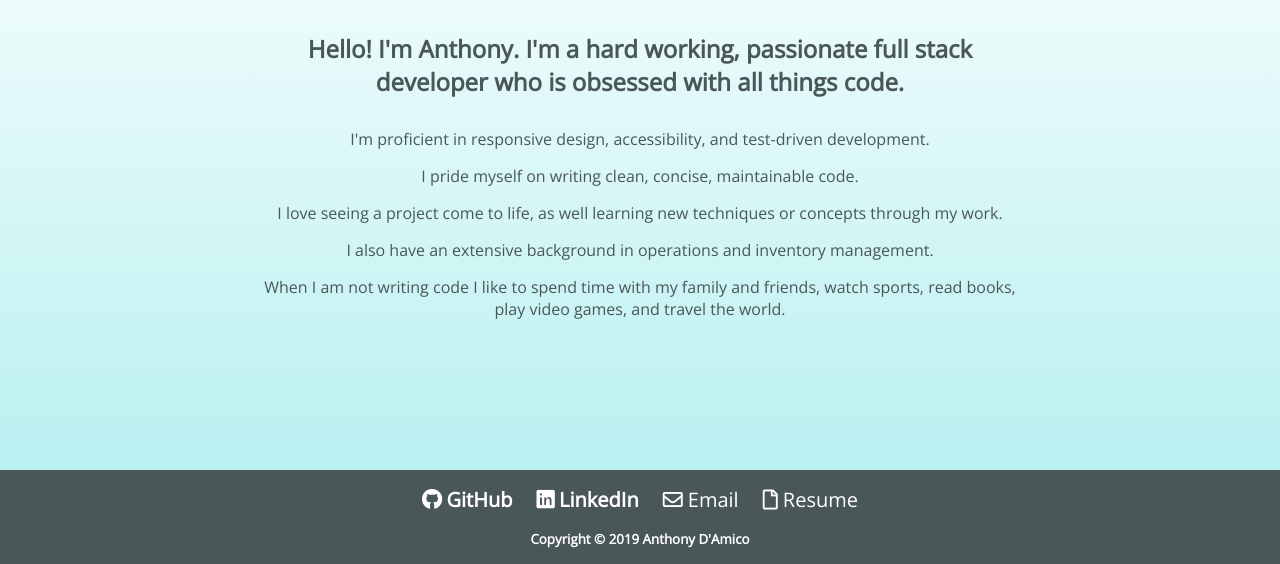
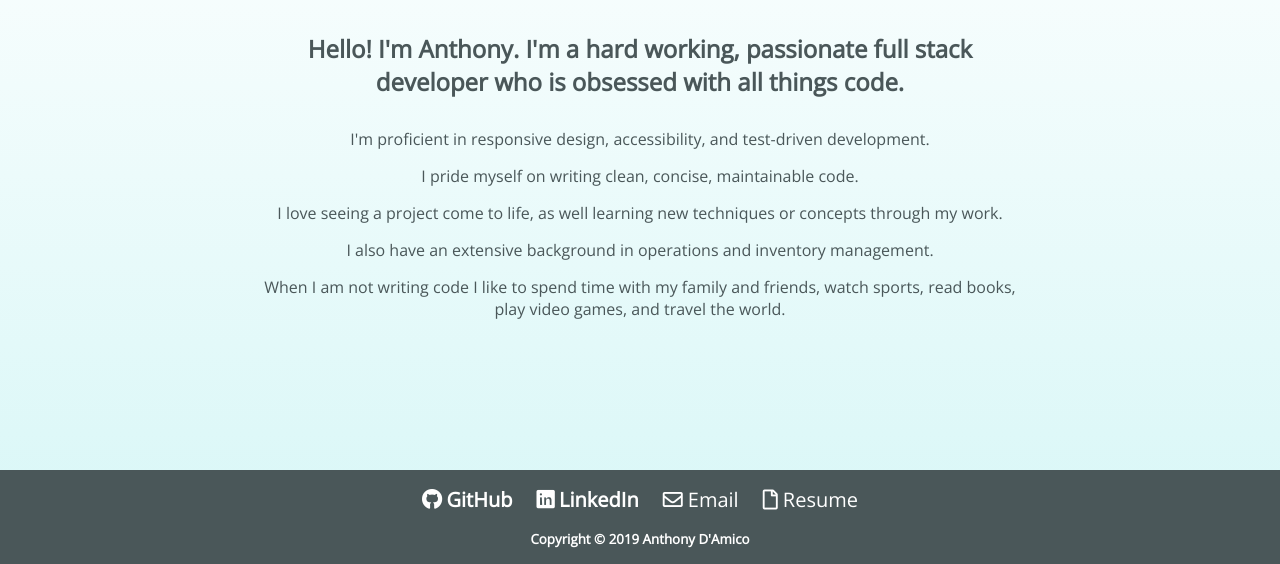
Before and after one commit to miamiyankee13/portfolio, a plain HTML site: page index.html in a window 1280 px wide. Shown: the part 236-800 px from the top of the page. Drawn offline with nearby package versions, Linux system fonts and the light colour scheme.

Commit message:
changed linear gradient

```diff
--- a/main.css
+++ b/main.css
@@ -80,7 +80,7 @@ hr {
     flex-direction: column;
     display: flex;
     padding-top: 20px;
-    background-image: linear-gradient(to top, paleturquoise, transparent);
+    background-image: linear-gradient(to top, rgba(175, 238, 238, 0.5), white);
     color: #4A5759;
     -webkit-overflow-scrolling: touch;
 }
```
